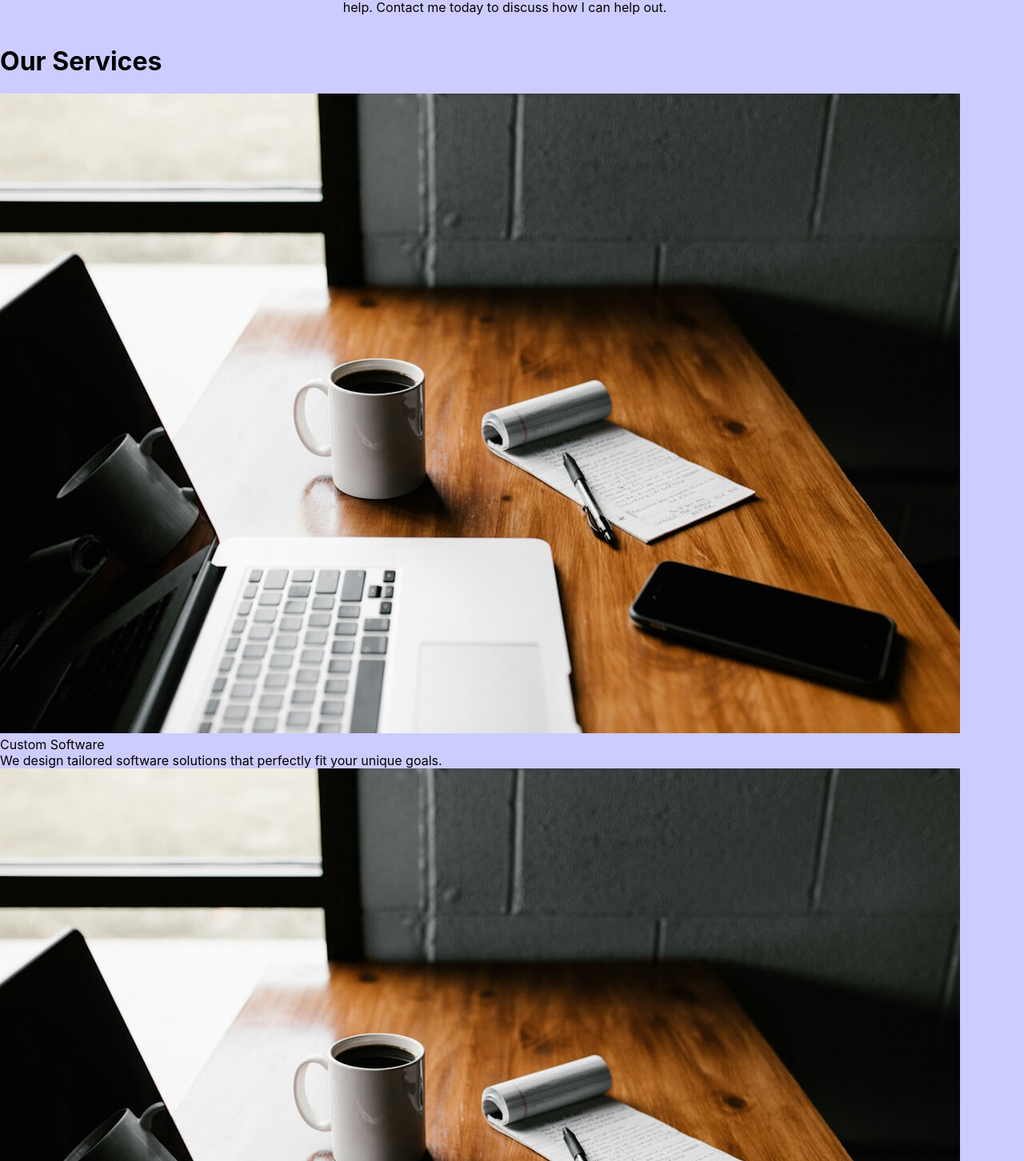
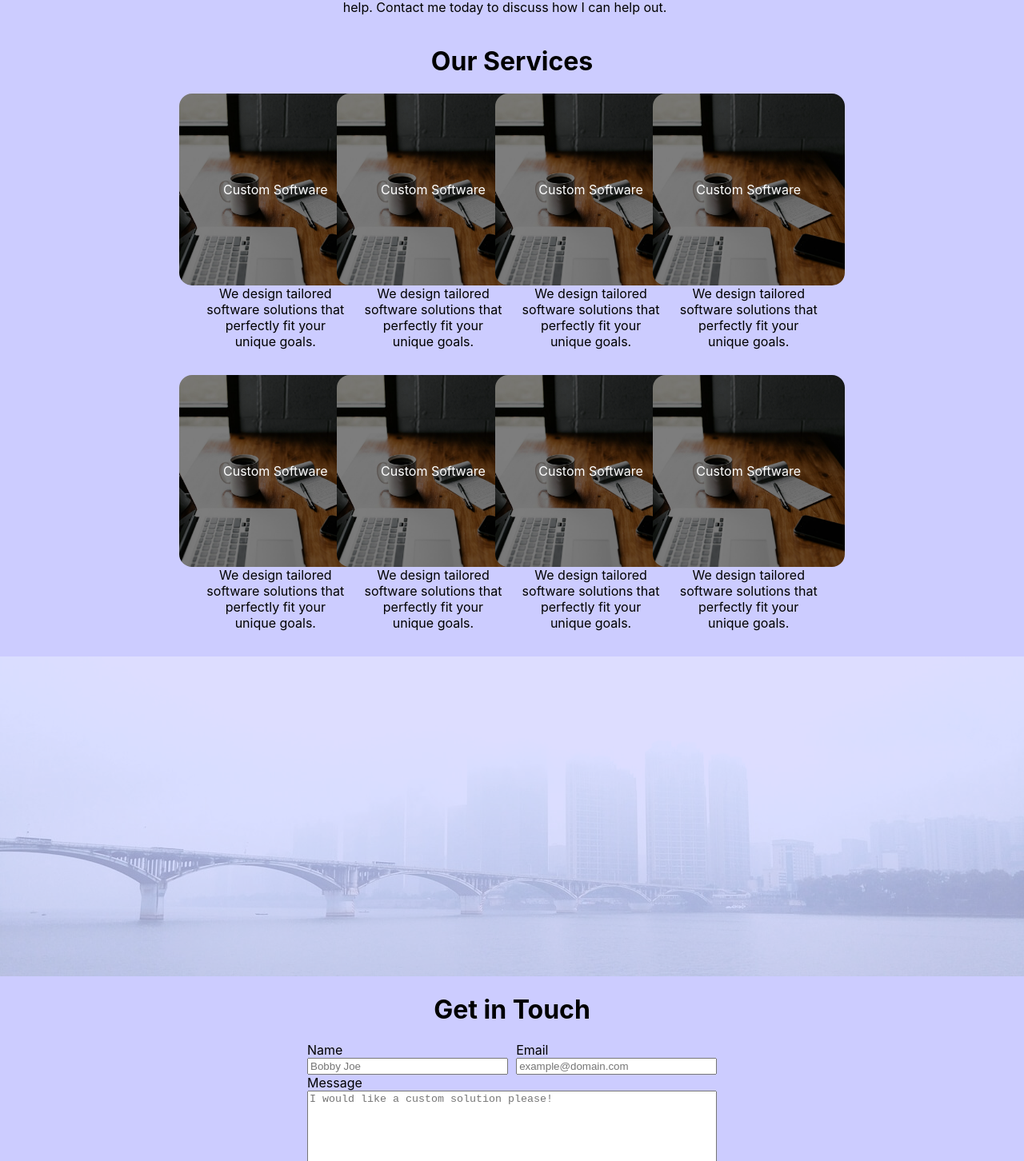
Before and after one commit to FoxOkami/acutefox, a React (Create React App) app: page / in a window 1280 px wide. Shown: the part 1678-3130 px from the top of the page at 80% size. Built offline with nearby package versions, Linux system fonts and the light colour scheme.

Commit message:
Completed initial styling guide

```diff
--- a/src/App.css
+++ b/src/App.css
@@ -63,3 +63,91 @@ body {
 .section-c {
   text-align: center;
 }
+
+.cards-container {
+  display: flex;
+  flex-direction: row;
+  width: 60%;
+  justify-content: space-between;
+  flex-wrap: wrap;
+}
+
+.card {
+  display: flex;
+  flex-direction: column;
+  width: 23%;
+  align-items: center;
+  padding-bottom: 2rem;
+}
+
+.card-title {
+  width: 15rem;
+  height: 15rem;
+  border-radius: 1rem;
+}
+
+.card-title-image {
+  position: absolute;
+  width: inherit;
+  height: inherit;
+  object-fit: cover;
+  border-radius: inherit;
+  filter: brightness(0.5);
+}
+
+.card-title-text {
+  position: relative;
+  color: white;
+  width: inherit;
+  height: inherit;
+  display: flex;
+  align-items: center;
+  justify-content: center;
+}
+
+.card-description {
+  text-align: center;
+}
+
+.cityscape-image {
+  background-image: url('../public/cityscape.jpg');
+  width: 100%;
+  height: 25rem;
+  background-repeat: no-repeat;
+  background-size: cover;
+  background-position-y: center;
+  filter: brightness(1.3) opacity(.33);
+  background-attachment: fixed;
+}
+
+.contact-form {
+  display: flex;
+  flex-direction: column;
+  width: 40%;
+  align-items: flex-end;
+}
+
+.user-information {
+  display: flex;
+  flex-direction: row;
+  width: 100%;
+  justify-content: space-between;
+}
+
+.user-name {
+  display: flex;
+  flex-direction: column;
+  width: 49%;
+}
+
+.user-email {
+  display: flex;
+  flex-direction: column;
+  width: 49%;
+}
+
+.user-message {
+  display: flex;
+  flex-direction: column;
+  width: 100%;
+}
--- a/src/App.js
+++ b/src/App.js
@@ -46,69 +46,83 @@ function App() {
           <p>Whether you are an individual looking for something to showcase your own talents, a small business aiming to improve online presence, or a large corporation in need of custom software solutions, ACUTEFOX is here to help. Contact me today to discuss how I can help out.</p>
         </div>
       </div>
-      <div>
-        <h1 id='services'>Our Services</h1>
-        <div className='card-row'>
+      <div id='services' className='section-a'>
+        <h1>Our Services</h1>
+        <div className='cards-container'>
           <div className='card'>
-            <img src='work_image.jpg' />
-            <div className='card-text'>Custom Software</div>
+            <div className='card-title'>
+              <img className='card-title-image' src='work_image.jpg' />
+              <div className='card-title-text'>Custom Software</div>
+            </div>
             <div className='card-description'>We design tailored software solutions that perfectly fit your unique goals.</div>
           </div>
           <div className='card'>
-            <img src='work_image.jpg' />
-            <div className='card-text'>Custom Software</div>
+            <div className='card-title'>
+              <img className='card-title-image' src='work_image.jpg' />
+              <div className='card-title-text'>Custom Software</div>
+            </div>
             <div className='card-description'>We design tailored software solutions that perfectly fit your unique goals.</div>
           </div>
           <div className='card'>
-            <img src='work_image.jpg' />
-            <div className='card-text'>Custom Software</div>
+            <div className='card-title'>
+              <img className='card-title-image' src='work_image.jpg' />
+              <div className='card-title-text'>Custom Software</div>
+            </div>
             <div className='card-description'>We design tailored software solutions that perfectly fit your unique goals.</div>
           </div>
           <div className='card'>
-            <img src='work_image.jpg' />
-            <div className='card-text'>Custom Software</div>
-            <div className='card-description'>We design tailored software solutions that perfectly fit your unique goals.</div>
-          </div>
-        </div>
-        <div className='card-row'>
-          <div className='card'>
-            <img src='work_image.jpg' />
-            <div className='card-text'>Custom Software</div>
+            <div className='card-title'>
+              <img className='card-title-image' src='work_image.jpg' />
+              <div className='card-title-text'>Custom Software</div>
+            </div>
             <div className='card-description'>We design tailored software solutions that perfectly fit your unique goals.</div>
           </div>
           <div className='card'>
-            <img src='work_image.jpg' />
-            <div className='card-text'>Custom Software</div>
+            <div className='card-title'>
+              <img className='card-title-image' src='work_image.jpg' />
+              <div className='card-title-text'>Custom Software</div>
+            </div>
             <div className='card-description'>We design tailored software solutions that perfectly fit your unique goals.</div>
           </div>
           <div className='card'>
-            <img src='work_image.jpg' />
-            <div className='card-text'>Custom Software</div>
+            <div className='card-title'>
+              <img className='card-title-image' src='work_image.jpg' />
+              <div className='card-title-text'>Custom Software</div>
+            </div>
             <div className='card-description'>We design tailored software solutions that perfectly fit your unique goals.</div>
           </div>
           <div className='card'>
-            <img src='work_image.jpg' />
-            <div className='card-text'>Custom Software</div>
+            <div className='card-title'>
+              <img className='card-title-image' src='work_image.jpg' />
+              <div className='card-title-text'>Custom Software</div>
+            </div>
+            <div className='card-description'>We design tailored software solutions that perfectly fit your unique goals.</div>
+          </div>
+          <div className='card'>
+            <div className='card-title'>
+              <img className='card-title-image' src='work_image.jpg' />
+              <div className='card-title-text'>Custom Software</div>
+            </div>
             <div className='card-description'>We design tailored software solutions that perfectly fit your unique goals.</div>
           </div>
         </div>
       </div>
-      <div>
-        <img src='cityscape.jpg' />
-      </div>
-      <div>
-        <h1 id='contact'>Get in Touch</h1>
-        <form>
-          <label>Name
-            <input type='text' name='name' />
+      <div className='cityscape-image'></div>
+      <div id='contact' className='section-a'>
+        <h1>Get in Touch</h1>
+        <form className='contact-form'>
+          <div className='user-information'>
+            <label className='user-name'>Name
+              <input type='text' name='name' placeholder='Bobby Joe' />
+            </label>
+            <label className='user-email'>Email
+              <input type='text' name='email' placeholder='example@domain.com' />
+            </label>
+          </div>
+          <label className='user-message'>Message
+            <textarea rows={10} placeholder='I would like a custom solution please!' />
           </label>
-          <label>Email
-            <input type='text' name='email' />
-          </label>
-          <label>Message
-            <input type='textarea' />
-          </label>
-          <input type='submit' />
+          <input type='submit' className='submit-button' />
         </form>
       </div>
     </div>
```
